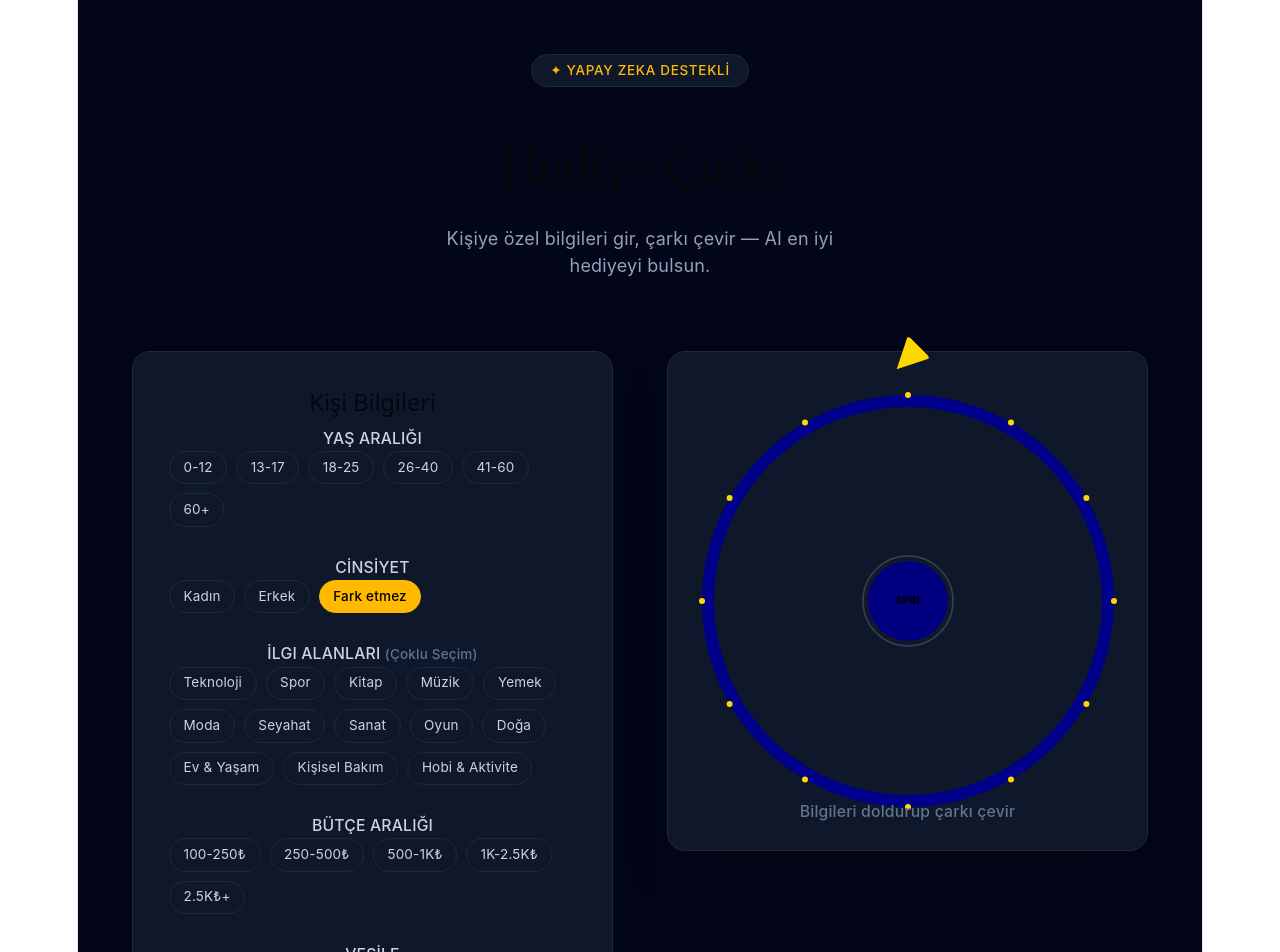
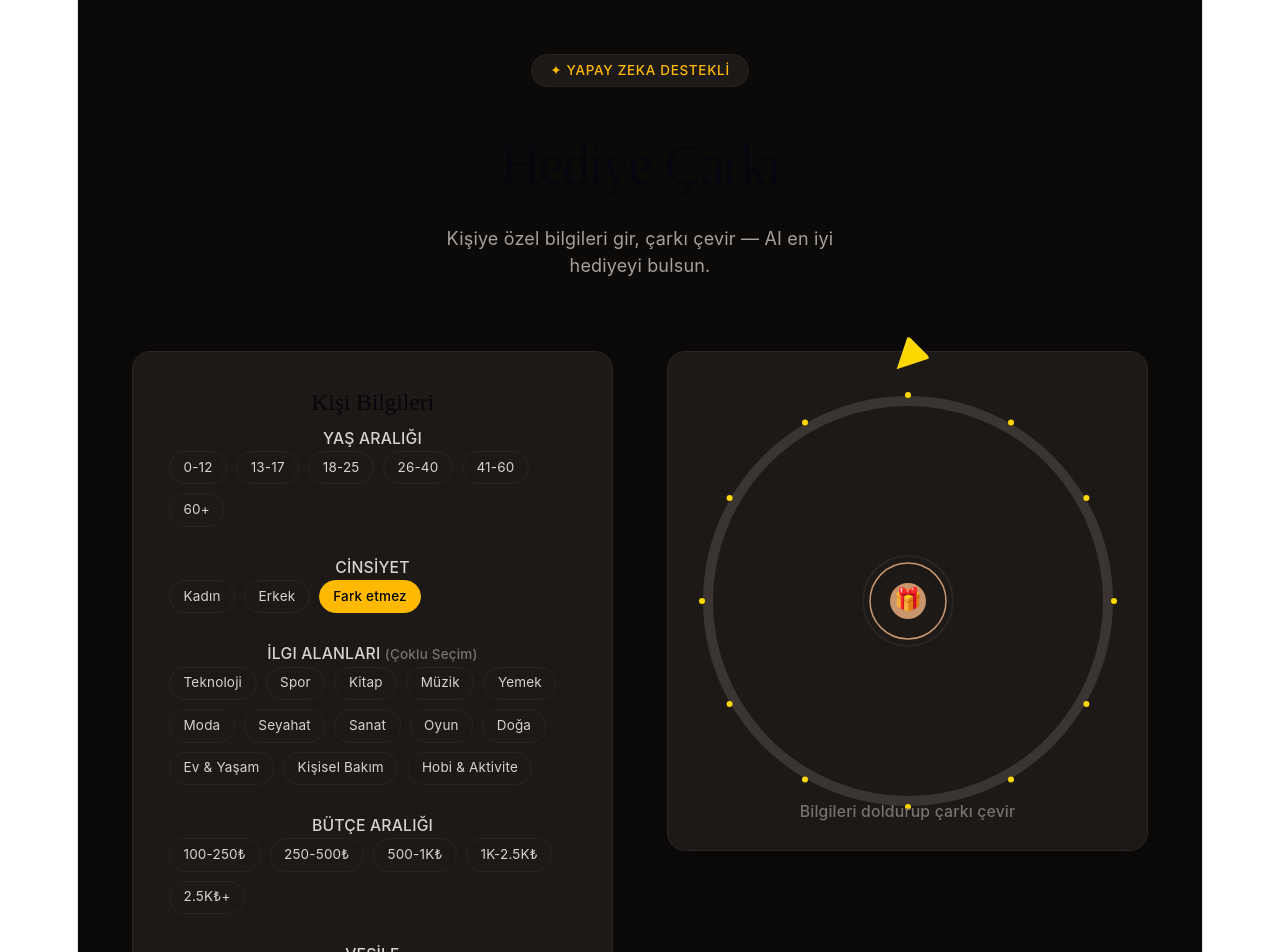
Before and after one commit to unalisi/AI-gift-wheel, a React (Vite) app: page / in a window 1280 px wide. Shown: the top 952 px of the page. Built offline with nearby package versions, Linux system fonts and the light colour scheme.

Commit message:
update project performance

```diff
--- a/src/App.tsx
+++ b/src/App.tsx
@@ -3,14 +3,14 @@ import confetti from 'canvas-confetti';
 
 // Seçilen kategori sayısına göre renkleri döngüyle kullanıyoruz
 const SEGMENT_COLORS = [
-  '#00BFFF', // Cyan
-  '#EE82EE', // Pink
-  '#9400D3', // Purple
-  '#FF8C00', // Orange
-  '#FF4500', // Red
-  '#FF1493', // Fuchsia
-  '#00FF00', // Green
-  '#FFD700', // Yellow
+  '#6B4C3B',
+  '#3D5B4A',
+  '#6B3A4D',
+  '#5A6B3A',
+  '#3A4D5B',
+  '#5B4A3A',
+  '#4D3A5B',
+  '#5B6B3A',
 ];
 
 // Form seçenekleri (Tasarım görüntüsüne uygun)
@@ -192,6 +192,7 @@ function App() {
 
       const decoder = new TextDecoder();
       let buffer = "";
+      let fullText = "";
 
       while (true) {
         const { done, value } = await reader.read();
@@ -199,9 +200,9 @@ function App() {
 
         buffer += decoder.decode(value, { stream: true });
         const lines = buffer.split('\n');
+        buffer = lines.pop() || "";
 
-        // Son satır yarım kalmış olabilir, onu buffer'da tut
-        buffer = lines.pop() || "";
+        let chunkToAppend = "";
 
         for (const line of lines) {
           const trimmedLine = line.trim();
@@ -209,25 +210,30 @@ function App() {
             try {
               const data = JSON.parse(trimmedLine.slice(6)) as { response?: unknown };
               if (typeof data.response === "string") {
-                setStreamedResponse((prev) => prev + data.response);
+                chunkToAppend += data.response;
               }
             } catch {
-              // Eksik chunk'ları (parçaları) sessizce geç
+              // Eksik chunk'ları sessizce geç
             }
           }
         }
+
+        if (chunkToAppend) {
+          fullText += chunkToAppend;
+          setStreamedResponse(fullText);
+        }
       }
 
-      // Akış bittiğinde buffer'da kalmış son "data:" satırını da işle
       const remainingLine = buffer.trim();
       if (remainingLine.startsWith("data: ") && remainingLine !== "data: [DONE]") {
         try {
           const data = JSON.parse(remainingLine.slice(6)) as { response?: unknown };
           if (typeof data.response === "string") {
-            setStreamedResponse((prev) => prev + data.response);
+            fullText += data.response;
+            setStreamedResponse(fullText);
           }
         } catch {
-          // buffer parçalıysa sessizce geç
+          // Eksik chunk sessizce geç
         }
       }
     } catch (err) {
@@ -266,7 +272,7 @@ function App() {
             className={`px-3 py-1.5 rounded-full text-xs transition border ${
               isSelected
                 ? "bg-amber-400 text-black font-medium border-amber-400"
-                : "bg-slate-900 text-slate-300 border-slate-800 hover:bg-slate-800"
+                : "bg-stone-900 text-stone-300 border-stone-800 hover:bg-stone-800"
             }`}
           >
             {option}
@@ -277,17 +283,17 @@ function App() {
   );
 
   return (
-    <div className="min-h-screen bg-slate-950 p-6 md:p-12 flex flex-col items-center justify-start font-sans text-slate-100">
+    <div className="min-h-screen bg-stone-950 p-6 md:p-12 flex flex-col items-center justify-start font-sans text-stone-100">
 
       {/* HEADER ALANI */}
       <header className="w-full max-w-7xl flex flex-col items-center justify-center text-center mb-16 space-y-4">
-        <div className="px-4 py-1.5 bg-slate-900 rounded-full border border-slate-800 text-xs text-amber-400 font-medium tracking-wider uppercase">
+        <div className="px-4 py-1.5 bg-stone-900 rounded-full border border-stone-800 text-xs text-amber-400 font-medium tracking-wider uppercase">
             ✦ YAPAY ZEKA DESTEKLİ
         </div>
-        <h1 className="text-5xl md:text-6xl font-extrabold text-slate-100 tracking-tight leading-none" style={{ fontFamily: 'serif' }}>
+        <h1 className="text-5xl md:text-6xl font-extrabold text-stone-100 tracking-tight leading-none" style={{ fontFamily: 'serif' }}>
           Hediye Çarkı
         </h1>
-        <p className="text-sm md:text-base text-slate-400 max-w-[420px] mx-auto">
+        <p className="text-sm md:text-base text-stone-400 max-w-[420px] mx-auto">
           Kişiye özel bilgileri gir, çarkı çevir — AI en iyi hediyeyi bulsun.
         </p>
       </header>
@@ -295,47 +301,47 @@ function App() {
       <div className="w-full max-w-7xl grid md:grid-cols-2 gap-12 items-start">
 
         {/* SOL PANEL: Form ve Seçimler */}
-        <div className="bg-slate-900 p-8 rounded-2xl border border-slate-800 shadow-2xl space-y-6">
-          <h2 className="text-2xl font-bold text-slate-100 mb-6">Kişi Bilgileri</h2>
+        <div className="bg-stone-900 p-8 rounded-2xl border border-stone-800 shadow-2xl space-y-6">
+          <h2 className="text-2xl font-bold text-stone-100 mb-6" style={{ fontFamily: 'serif' }}>Kişi Bilgileri</h2>
 
           {/* Yaş Aralığı */}
           <div className="space-y-3">
-            <label className="text-sm font-medium text-slate-300">YAŞ ARALIĞI</label>
+            <label className="text-sm font-medium text-stone-300">YAŞ ARALIĞI</label>
             <TagGroup options={formOptions.yasAraliklari} selectedValues={formData.yasAraligi} onSelect={handleInputChange} keyProp="yasAraligi" />
           </div>
 
           {/* Cinsiyet */}
           <div className="space-y-3">
-            <label className="text-sm font-medium text-slate-300">CİNSİYET</label>
+            <label className="text-sm font-medium text-stone-300">CİNSİYET</label>
             <TagGroup options={formOptions.cinsiyetler} selectedValues={formData.cinsiyet} onSelect={handleInputChange} keyProp="cinsiyet" />
           </div>
 
           {/* İlgi Alanları (Çoklu Seçim) */}
           <div className="space-y-3">
-            <label className="text-sm font-medium text-slate-300">İLGI ALANLARI <span className='text-xs text-slate-500'>(Çoklu Seçim)</span></label>
+            <label className="text-sm font-medium text-stone-300">İLGI ALANLARI <span className='text-xs text-stone-500'>(Çoklu Seçim)</span></label>
             <TagGroup options={formOptions.ilgiAlanlari} selectedValues={formData.ilgiAlani} onSelect={handleInputChange} keyProp="ilgiAlani" multiple={true} />
           </div>
 
           {/* Bütçe Aralığı */}
           <div className="space-y-3">
-            <label className="text-sm font-medium text-slate-300">BÜTÇE ARALIĞI</label>
+            <label className="text-sm font-medium text-stone-300">BÜTÇE ARALIĞI</label>
             <TagGroup options={formOptions.butceler} selectedValues={formData.butce} onSelect={handleInputChange} keyProp="butce" />
           </div>
 
           {/* Vesile */}
           <div className="space-y-3">
-            <label className="text-sm font-medium text-slate-300">VESİLE</label>
+            <label className="text-sm font-medium text-stone-300">VESİLE</label>
             <TagGroup options={formOptions.vesileler} selectedValues={formData.vesile} onSelect={handleInputChange} keyProp="vesile" />
           </div>
 
           {/* Ekstra Not (Opsiyonel) */}
           <div className="space-y-3">
-            <label className="text-sm font-medium text-slate-300">EKSTRA NOT (OPSİYONEL)</label>
+            <label className="text-sm font-medium text-stone-300">EKSTRA NOT (OPSİYONEL)</label>
             <textarea
               value={formData.ekstraNot}
               onChange={(e) => handleInputChange('ekstraNot', e.target.value)}
               rows={3}
-              className="w-full bg-slate-800/50 border border-slate-700 rounded-xl px-4 py-3 text-sm text-slate-100 placeholder-slate-500 focus:outline-none focus:border-amber-500 custom-scrollbar"
+              className="w-full bg-stone-800/50 border border-stone-700 rounded-xl px-4 py-3 text-sm text-stone-100 placeholder-stone-500 focus:outline-none focus:border-amber-500 custom-scrollbar"
               placeholder="Örn: 'Kahveye bayılıyor, evde çalışıyor, minimalist zevki var...'"
             />
           </div>
@@ -352,7 +358,7 @@ function App() {
         </div>
 
         {/* SAĞ PANEL: Çark ve Sonuçlar */}
-        <div className="flex flex-col items-center justify-center p-8 bg-slate-900 rounded-2xl border border-slate-800 shadow-2xl min-h-[500px] relative">
+        <div className="flex flex-col items-center justify-center p-8 bg-stone-900 rounded-2xl border border-stone-800 shadow-2xl min-h-[500px] relative">
 
           {/* Çark Ekranı (Eğer kazanan yoksa veya AI yüklenmiyorsa) */}
           {!spinResult && !aiLoading && streamedResponse.length === 0 && (
@@ -397,8 +403,8 @@ function App() {
                           <path
                             d={`M ${center},${center} L ${startX},${startY} A ${radius},${radius} 0 ${largeArcFlag} 1 ${endX},${endY} Z`}
                             fill={SEGMENT_COLORS[index % SEGMENT_COLORS.length]}
-                            stroke="#334155"
-                            strokeWidth="1.5"
+                            stroke="#2a2520"
+                            strokeWidth="1"
                           />
                           <text
                             x={textX}
@@ -430,12 +436,10 @@ function App() {
                 {/* Çarkın merkezi (Hediye kutusu ve "SPIN" metni) */}
                 <div className="absolute top-[50%] left-[50%] translate-x-[-50%] translate-y-[-50%] z-20 pointer-events-none">
                   <svg width="100" height="100" viewBox="0 0 100 100">
-                    <circle cx="50" cy="50" r="45" fill="#111827" stroke="#334155" strokeWidth="1.5" />
-                    <circle cx="50" cy="50" r="18" fill="#FFD700" stroke="#F59E0B" strokeWidth="1.2" />
-                    <text x="50" y="50" textAnchor="middle" dominantBaseline="middle" className="text-2xl z-30">🎁</text>
-                    {/* "SPIN" metni - hediye kutusunun arkasında koyu mavi dairede */}
-                    <circle cx="50" cy="50" r="40" fill="#000080" />
-                    <text x="50" y="50" textAnchor="middle" dominantBaseline="middle" className="text-[10px] font-extrabold text-white">SPIN</text>
+                    <circle cx="50" cy="50" r="45" fill="#1c1917" stroke="#292524" strokeWidth="2" />
+                    <circle cx="50" cy="50" r="38" fill="none" stroke="#C8956C" strokeWidth="1.5" />
+                    <circle cx="50" cy="50" r="18" fill="#C8956C" />
+                    <text x="50" y="50" textAnchor="middle" dominantBaseline="middle" className="text-xl">🎁</text>
                   </svg>
                 </div>
 
@@ -443,7 +447,7 @@ function App() {
                 <div className="absolute top-[50%] left-[50%] translate-x-[-50%] translate-y-[-50%] z-10 pointer-events-none">
                   <svg width="424" height="424" viewBox="0 0 424 424">
                     {/* Koyu mavi dış çerçeve */}
-                    <circle cx="212" cy="212" r="200" fill="none" stroke="#00008B" strokeWidth="12" />
+                    <circle cx="212" cy="212" r="200" fill="none" stroke="#3a3530" strokeWidth="10" />
                     {/* 12 Işık */}
                     {[...Array(12)].map((_, i) => {
                       const angle = i * (360 / 12);
@@ -462,14 +466,14 @@ function App() {
                 className="absolute top-[-10px] left-[50%] translate-x-[-50%] z-30 w-[32px] h-[32px] bg-[#FFD700] rotate-45 rounded-sm"
                 style={{ clipPath: 'polygon(50% 100%, 0 0, 100% 0)' }}
               ></div>
-              <p className="absolute bottom-6 text-sm font-medium text-slate-500 z-30">Bilgileri doldurup çarkı çevir</p>
+              <p className="absolute bottom-6 text-sm font-medium text-stone-500 z-30">Bilgileri doldurup çarkı çevir</p>
             </>
           )}
 
           {/* Kazanan Kategori Ekranı */}
           {spinResult && (
             <div className="text-center mb-6 z-10">
-              <span className="text-xs font-semibold text-slate-500 uppercase tracking-widest">Çark Sonucu</span>
+              <span className="text-xs font-semibold text-stone-500 uppercase tracking-widest">Çark Sonucu</span>
               <h2 className="text-3xl font-bold text-amber-400 mt-1">{spinResult}</h2>
             </div>
           )}
@@ -478,16 +482,16 @@ function App() {
           {aiLoading && streamedResponse.length === 0 && (
             <div className="flex flex-col items-center animate-pulse z-10">
               <div className="w-12 h-12 border-4 border-amber-400 border-t-transparent rounded-full animate-spin mb-4"></div>
-              <p className="text-slate-400">Yapay zeka size özel hediyeler düşünüyor...</p>
+              <p className="text-stone-400">Yapay zeka size özel hediyeler düşünüyor... Bu biraz zaman alabilir...</p>
             </div>
           )}
 
           {/* Streamlenmiş AI Metni */}
           {streamedResponse.length > 0 && (
             <div className="w-full text-left space-y-5 z-10">
-               <h3 className="text-xl font-bold text-slate-100">Önerilen Hediyeler</h3>
+               <h3 className="text-xl font-bold text-stone-100">Önerilen Hediyeler</h3>
               <div
-                className="whitespace-pre-wrap text-slate-300 text-sm leading-relaxed custom-scrollbar"
+                className="whitespace-pre-wrap text-stone-300 text-sm leading-relaxed custom-scrollbar"
                 aria-label="AI tarafından oluşturulan hediye önerileri (Markdown formatında metin)"
                 aria-live="polite"
               >
@@ -495,11 +499,16 @@ function App() {
               </div>
               {!aiLoading && (
                 <button
-                  onClick={() => { setSpinResult(null); setStreamedResponse(""); }}
-                  className="w-full mt-4 px-4 py-3 bg-slate-800 hover:bg-slate-700 text-white font-medium rounded-xl transition-colors border border-slate-700 shadow-lg shadow-black/10"
+                  onClick={() => {
+                    document.cookie.split(";").forEach((c) => {
+                      document.cookie = c.trim().split("=")[0] + "=;expires=Thu, 01 Jan 1970 00:00:00 GMT;path=/";
+                    });
+                    window.location.reload();
+                  }}
+                  className="w-full mt-4 px-4 py-3 bg-stone-800 hover:bg-stone-700 text-white font-medium rounded-xl transition-colors border border-stone-700 shadow-lg shadow-black/10"
                   aria-label="Önerileri yeniden oluştur"
                 >
-                  Yeniden Dene
+                  Yeniden Çevir
                 </button>
               )}
             </div>
```
Also changed, not shown: worker/index.ts (+17 -16 lines).
